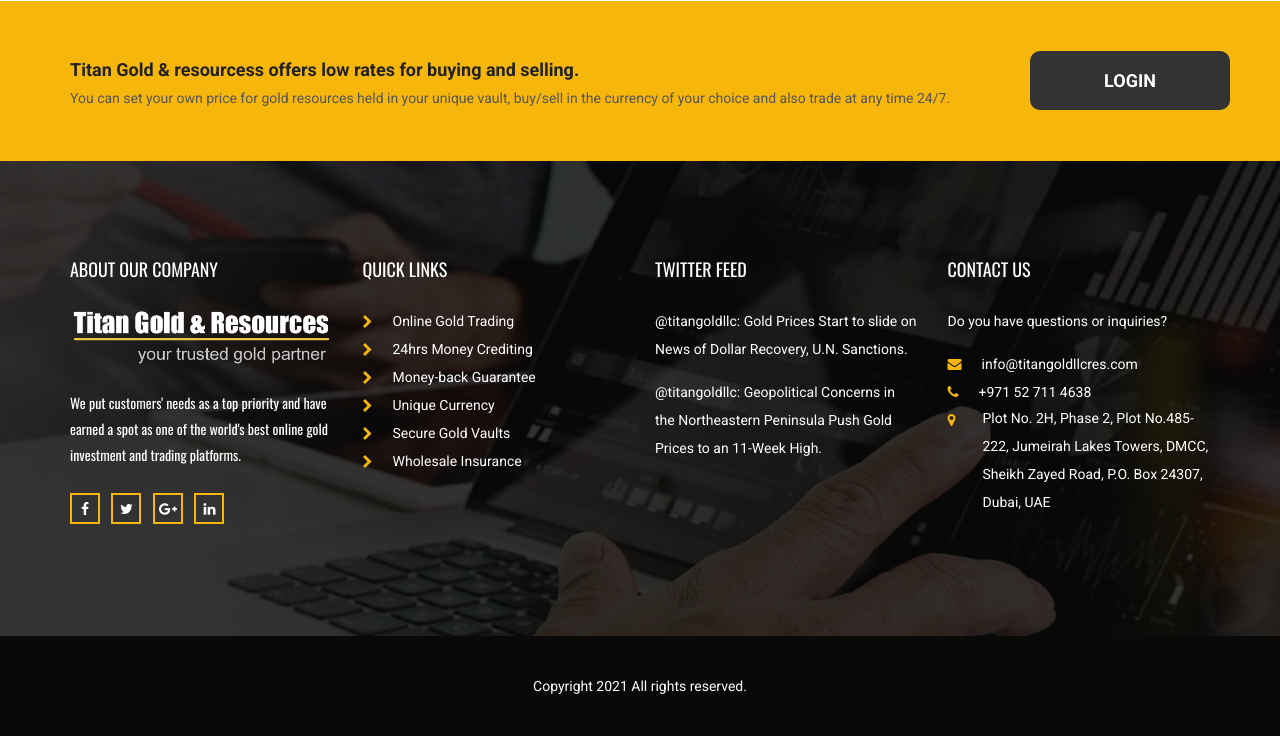
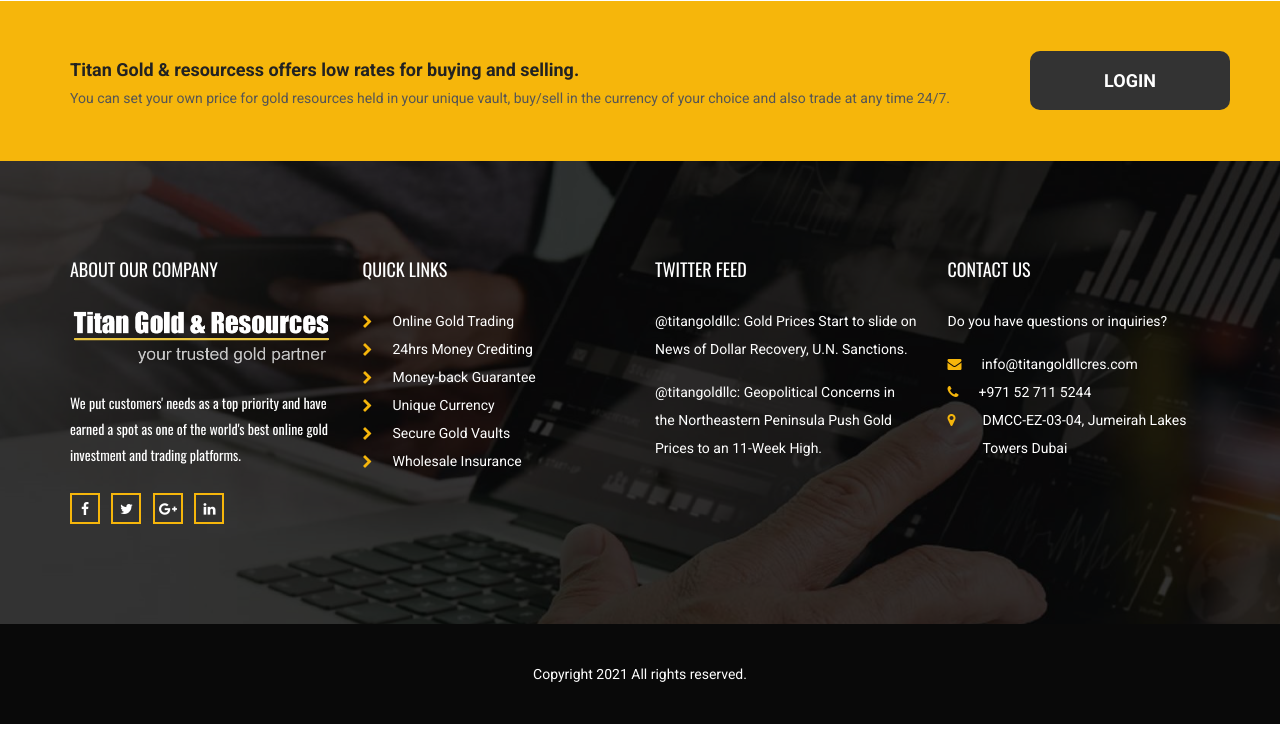
Before and after one commit to aguchux/stalliongold, a PHP site: page / in a window 1280 px wide. Shown: the part 5229-5965 px from the top of the page. Run offline with PHP 8.4, Linux system fonts and the light colour scheme.

Commit message:
added address

```diff
--- a/templates/layouts/footer.php
+++ b/templates/layouts/footer.php
@@ -39,8 +39,8 @@
                         <p>Do you have questions or inquiries?</p>
                         <ul class="my_address">
                             <li><a href="#"><i class="fa fa-envelope" aria-hidden="true"></i>info@titangoldllcres.com</a></li>
-                            <li><a href="#"><i class="fa fa-phone" aria-hidden="true"></i>+971 52 711 4638</a></li>
-                            <li><a href="#"><i class="fa fa-map-marker" aria-hidden="true"></i><span>Plot No. 2H, Phase 2, Plot No.485-222, Jumeirah Lakes Towers, DMCC, Sheikh Zayed Road, P.O. Box 24307, Dubai, UAE </span></a></li>
+                            <li><a href="#"><i class="fa fa-phone" aria-hidden="true"></i>+971 52 711 5244</a></li>
+                            <li><a href="#"><i class="fa fa-map-marker" aria-hidden="true"></i><span>DMCC-EZ-03-04, Jumeirah Lakes Towers Dubai</span></a></li>
                         </ul>
                     </address>
                 </div>
```
